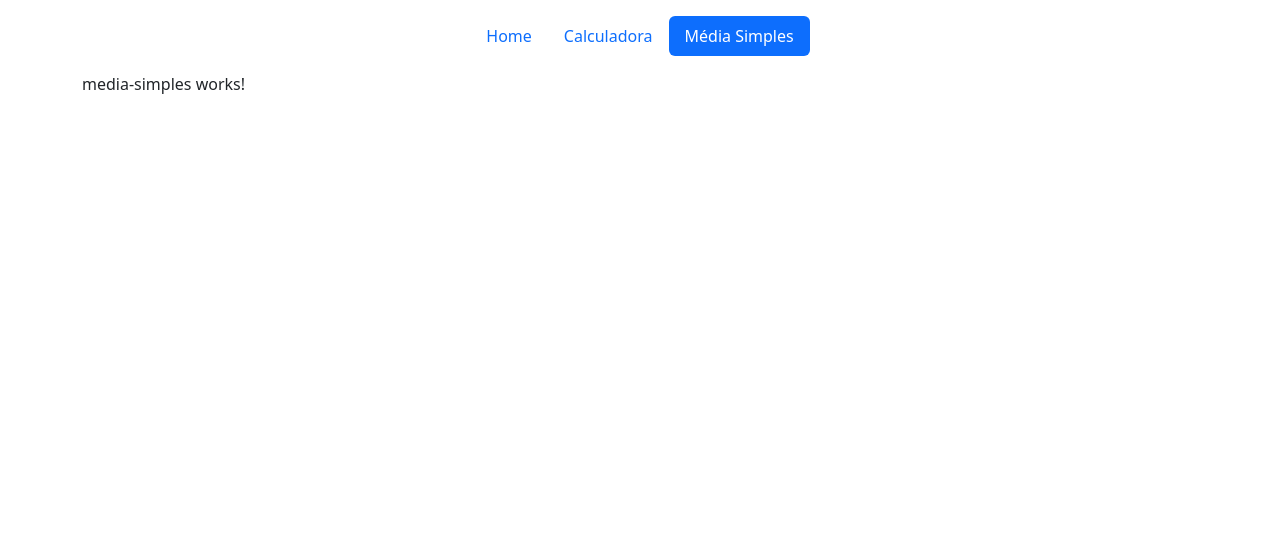
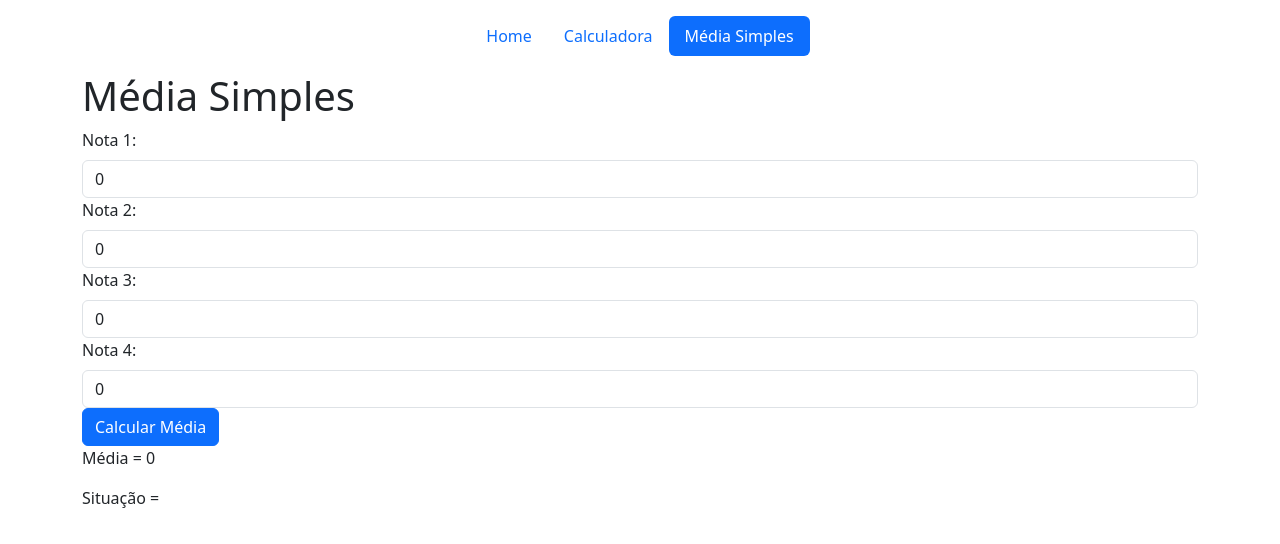
Before and after one commit to rafaelmoreno29/2025_FrontEnd, an Angular app in the folder aula3/: page /media-simples in a window 1280 px wide. Shown: the top 544 px of the page. Built offline with nearby package versions, Linux system fonts and the light colour scheme.

Commit message:
Media simples

```diff
--- a/aula3/src/app/media-simples/media-simples.component.html
+++ b/aula3/src/app/media-simples/media-simples.component.html
@@ -1 +1,12 @@
-<p>media-simples works!</p>
+<h1>Média Simples</h1>
+<label for="nota1" class="form-label">Nota 1:</label>
+<input type="number" name="nota1" [(ngModel)]="nota1" class="form-control">
+<label for="nota2" class="form-label">Nota 2:</label>
+<input type="number" name="nota2" [(ngModel)]="nota2" class="form-control">
+<label for="nota3" class="form-label">Nota 3:</label>
+<input type="number" name="nota3" [(ngModel)]="nota3" class="form-control">
+<label for="nota4" class="form-label">Nota 4:</label>
+<input type="number" name="nota4" [(ngModel)]="nota4" class="form-control">
+<button (click)="calcularMedia()" class="btn btn-primary">Calcular Média</button>
+<p>Média = {{media}}</p>
+<p>Situação = {{situacao}}</p>
--- a/aula3/src/app/media-simples/media-simples.component.ts
+++ b/aula3/src/app/media-simples/media-simples.component.ts
@@ -1,12 +1,26 @@
 import { Component } from '@angular/core';
+import { FormsModule } from '@angular/forms';
 
 @Component({
   selector: 'app-media-simples',
   standalone: true,
-  imports: [],
+  imports: [FormsModule],
   templateUrl: './media-simples.component.html',
   styleUrl: './media-simples.component.css'
 })
 export class MediaSimplesComponent {
+  nota1: number = 0;
+  nota2: number = 0;
+  nota3: number = 0;
+  nota4: number = 0;
+  media: number = 0;
+  situacao: string = '';
 
+  calcularMedia() {
+    this.media = (this.nota1 + this.nota2 + this.nota3 + this.nota4) / 4;
+    if (this.media >= 6)
+      this.situacao = 'Aprovado';
+    else
+      this.situacao = 'Reprovado';
+  }
 }
```
